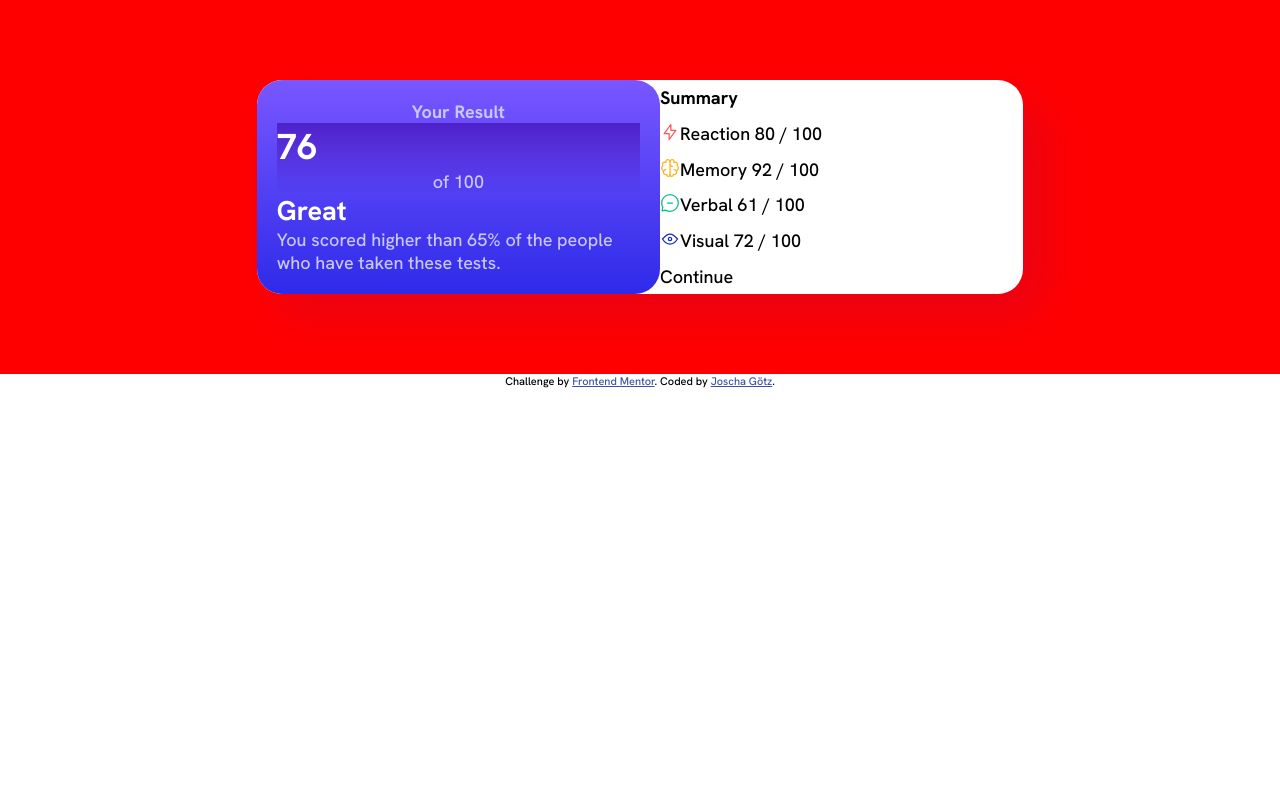
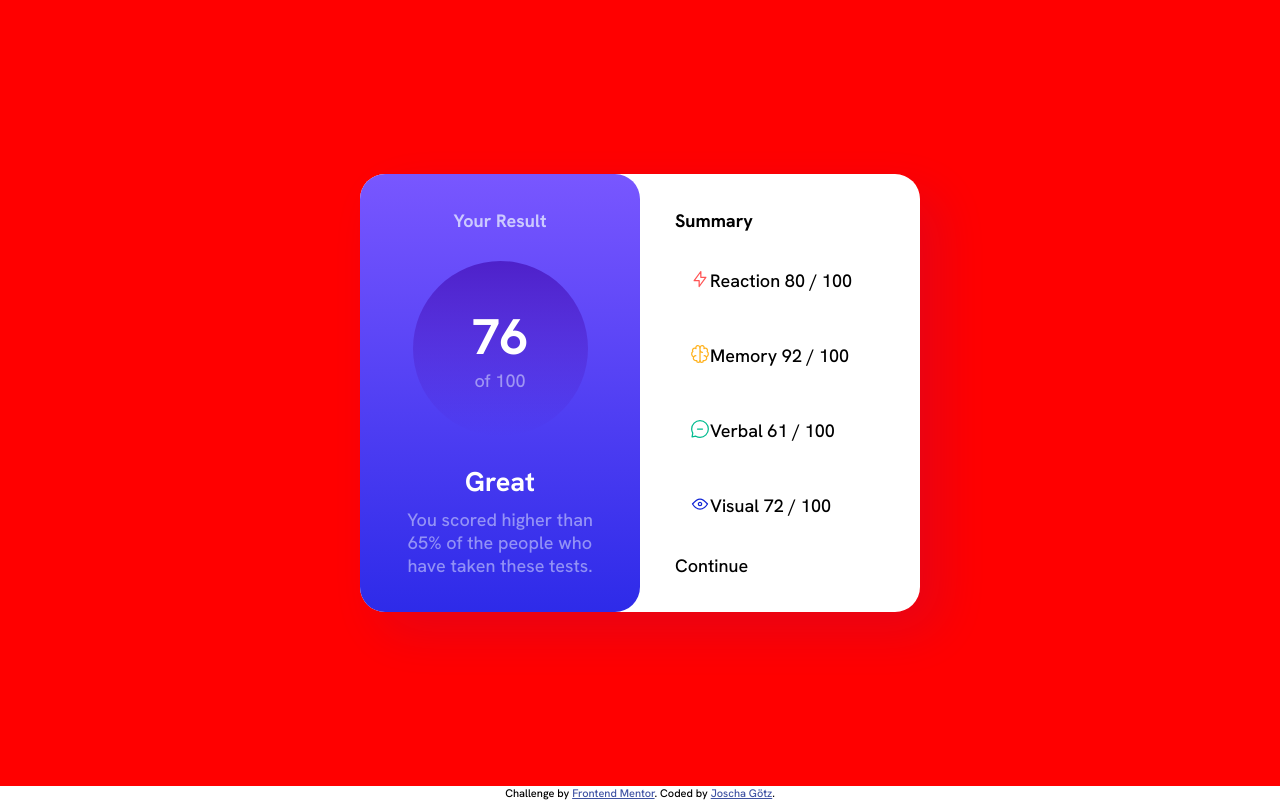
Before and after one commit to Joscha-Goetz/Results-summary-component-FM, a plain HTML site: page index.html in a window 1280 px wide. Drawn offline with Linux system fonts and the light colour scheme.

Commit message:
result finish

```diff
--- a/index.html
+++ b/index.html
@@ -16,16 +16,19 @@
     <div class="card">
 
       <div class="result">
-        <h4>Your Result</h4>
+        <h4 class="pale-blue">Your Result</h4>
 
         <div class="points">
-          <h1>76</h1>
-          <p>of 100</p>
+          <div class="points-content">
+            <h1>76</h1>
+            <p class="light-lavender">of 100</p>
+          </div>
+
         </div>
 
 
         <h2>Great</h2>
-        <p>You scored higher than 65% of the people who have taken these tests.</p>
+        <p class="pale-blue">You scored higher than 65% of the people who have taken these tests.</p>
 
 
       </div>
--- a/styles.css
+++ b/styles.css
@@ -1,19 +1,33 @@
 @import url('https://fonts.googleapis.com/css2?family=Hanken+Grotesk:wght@500;700;800&display=swap');
 /* Colors */
 :root {
-    --light-red: hsl(0, 100%, 67%);
-    --orangey-yellow: hsl(39, 100%, 56%);
-    --green-teal: hsl(166, 100%, 37%);
-    --cobalt-blue: hsl(234, 85%, 45%);
+    --light-red: hsla(0, 100%, 67%, 10%);
+    --orangey-yellow: hsla(39, 100%, 56%, 10%);
+    --green-teal: hsla(166, 100%, 37%, 10%);
+    --cobalt-blue: hsla(234, 85%, 45%, 10%);
 
     --white: hsl(0, 0%, 100%);
-    --pale-blue: hsl(221, 100%, 96%);
-    --light-lavender: hsl(241, 100%, 89%);
+    --pale-blue: hsla(221, 100%, 96%, 75%);
+    --light-lavender: hsla(241, 100%, 89%, 50%);
     --dark-gray-blue: hsl(224, 30%, 27%);
 }
 
+/* colors */
+.light-lavender {
+    color: var(--light-lavender);
+}
+.pale-blue {
+    color: var(--pale-blue);
+}
+
+
+/* ALL */
 * {
-    margin: 0;5
+    margin: 0;
+}
+
+html, body {
+    height: 100%;
 }
 
 body {
@@ -22,9 +36,15 @@ body {
     font-size: 18px;
     /* remove default margin */
     margin: 0;
+    /* stretch onto whole site */
+    display: flex;
+    flex-direction: column;
+    min-height: 100vh;
 }
 
 .main {
+    /* stretch on whole page */
+    flex-grow: 1;
     /* center card */
     display: flex;
     justify-content: center;
@@ -41,67 +61,79 @@ body {
     box-shadow: 20px 20px 50px hsla(234, 85%, 45%, 10%);
     border-radius: 25px;
     background-color: white;
+    /* größe der Card */
+    width: 50%;
+    height: 70%;
 }
 
+.card > * {
+    /* padding */
+    padding: 35px;
+    /* flexbox innerhalb */
+    display: flex;
+    flex-direction: column;
+    justify-content: space-between;
+}
+
+h1 {
+    font-size: 50px;
+}
+
+/* RESULT */
 .result {
     /* same border-radius */
     border-radius: inherit;
     /* 50% des flex containers der Card*/
     flex: 1;
-    /* flexbox innerhalb */
+    /* style */
+    background: linear-gradient(hsl(252, 100%, 67%), hsl(241, 81%, 54%));
+    color: white;
+}
+
+/* alle objecte centeren */
+.result * {
+    margin-left: auto;
+    margin-right: auto;
+    width: 90%;
+    text-align: center;
+}
+
+.points {
+    /* background */
+    background: linear-gradient(hsla(256, 72%, 46%, 1), hsla(241, 72%, 46%, 0));
+    /* align items center */
     display: flex;
     flex-direction: column;
-    justify-content: space-between;
-    /* padding */
-    padding: 20px;
+    justify-content: space-around;
+    align-items: center;
+    /* kreis */
+    width: 175px;
+    height: 175px;
+    border-radius: 50%;
 }
 
+.result p {
+    color: hsla(221, 100%, 96%, 50%);
+}
+
+.result > p {
+    margin-top: -20px;
+}
+
+
+/* SUMMARY */
 .summary {
     /* 50% des flex containers der Card */
     flex: 1;
-    /* Flexbox innerhalb */
-    display: flex;
-    flex-direction: column;
-    justify-content: space-around;
-}
-
-.result {
-    background: linear-gradient(hsl(252, 100%, 67%), hsl(241, 81%, 54%));
-}
-
-.result h4, .result p {
-    color: var(--light-lavender);
-    display: flex;
-    justify-content: space-around;
-}
-
-.result h1, .result h2{
-    color: white;
-}
-
-.result h4 {
-    margin-top: 0;
-}
-
-.points p{
-    color: var(--pale-blue);
-}
-
-.points p {
-    color: var(--light-lavender);
-}
-
-.points {
-    background: linear-gradient(hsla(256, 72%, 46%, 1), hsla(241, 72%, 46%, 0));
-    width: 100%;
 }
 
 .score-box {
     display: flex;
+    padding: 15px;
 }
 
 
-
+/* LINKS */
 .attribution {
     font-size: 11px; text-align: center;
 }
@@ -110,14 +142,14 @@ body {
     color: hsl(228, 45%, 44%);
 }
 
-@media screen and (max-width: 600px) {
+/* @media screen and (max-width: 600px) {
     .score-box {
-      flex-direction: column; /* Ändert die Ausrichtung der Flexbox auf Spaltenlayout */
+      flex-direction: column;
     }
 
     .result,
     .summary {
-      width: 100%; /* Setzt die Breite auf 100%, um die volle Breite des Bildschirms zu nutzen */
+      width: 100%;
     }
     .main {
         padding: 0;
@@ -134,4 +166,4 @@ body {
     .result *{
         margin-top: 0;
     }
-  }
+} */
```
